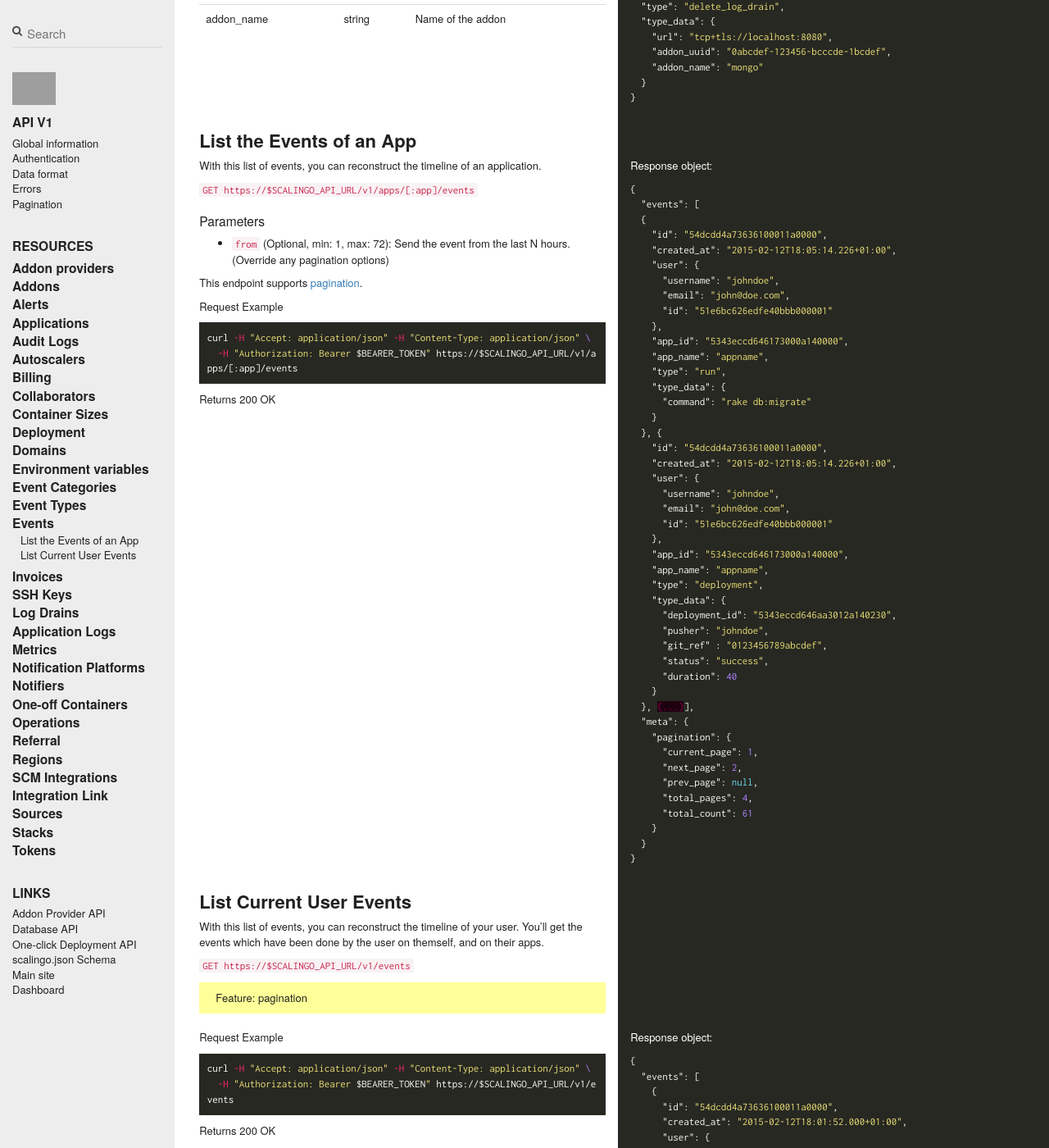
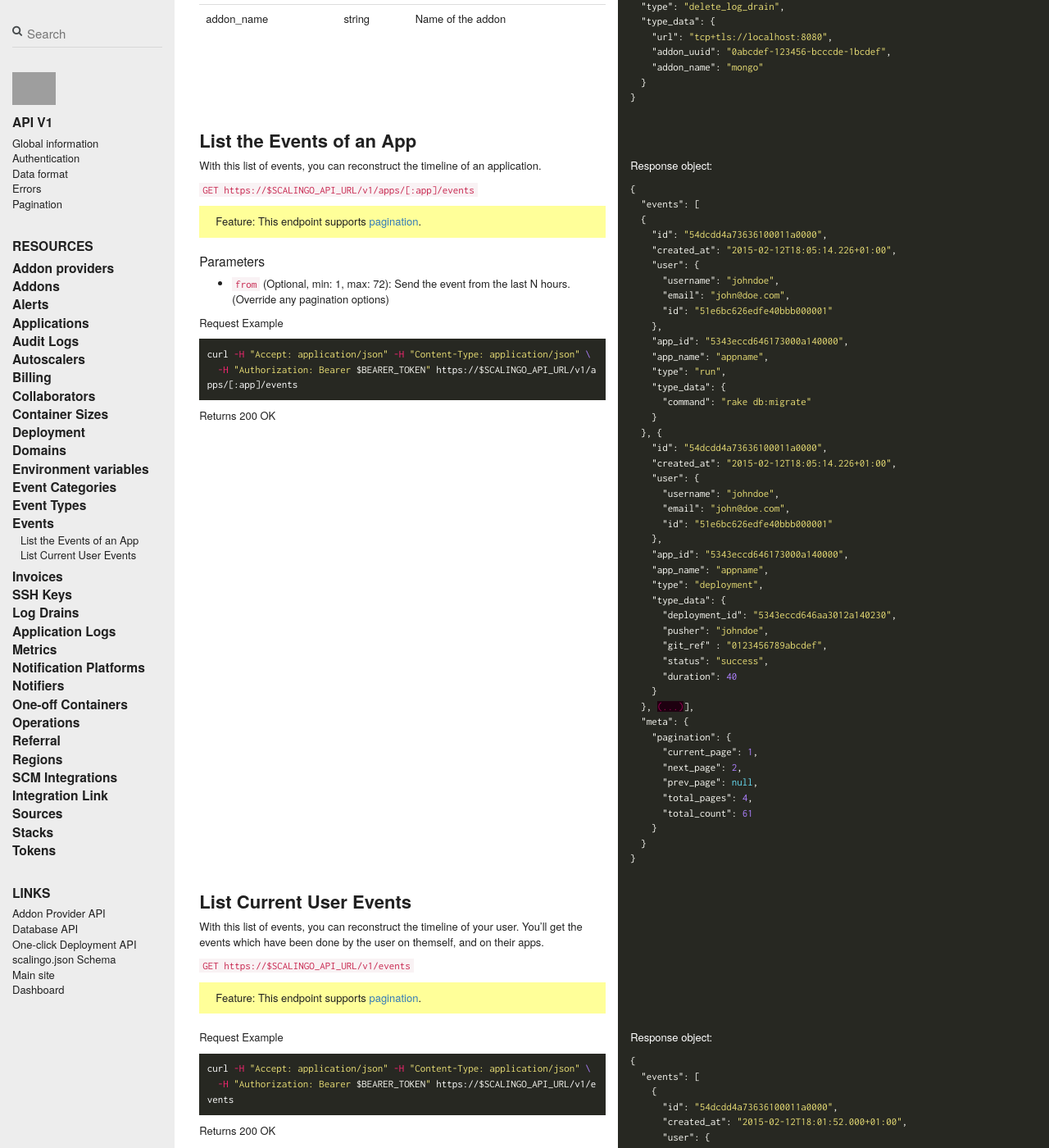
Before and after one commit to jdauphant/developers-documentation, a Jekyll site: the page built from _scalingo_api/events.md, in a window 1280 px wide and 1400 px high, scrolled down 10155 px. Shown: the whole window at 82% size. Built offline with Jekyll 4.4.1, drawn with Linux system fonts in a browser that asks for light colours; nearby versions of some CDN libraries; comment, search, counter and statistics services are not loaded; grey boxes are pictures that could not be loaded.

Commit message:
Pagination feature

```diff
--- a/_scalingo_api/events.md
+++ b/_scalingo_api/events.md
@@ -1107,11 +1107,11 @@ With this list of events, you can reconstruct the timeline of an application.
 
 `GET https://$SCALINGO_API_URL/v1/apps/[:app]/events`
 
+> Feature: This endpoint supports [pagination](/#pagination).
+
 ### Parameters
 
 * `from` (Optional, min: 1, max: 72): Send the event from the last N hours. (Override any pagination options)
-
-This endpoint supports [pagination](/#pagination).
 
 Request Example
 
@@ -1185,7 +1185,7 @@ get the events which have been done by the user on themself, and on their apps.
 
 `GET https://$SCALINGO_API_URL/v1/events`
 
-> Feature: pagination
+> Feature: This endpoint supports [pagination](/#pagination).
 
 --- row ---
 
```
